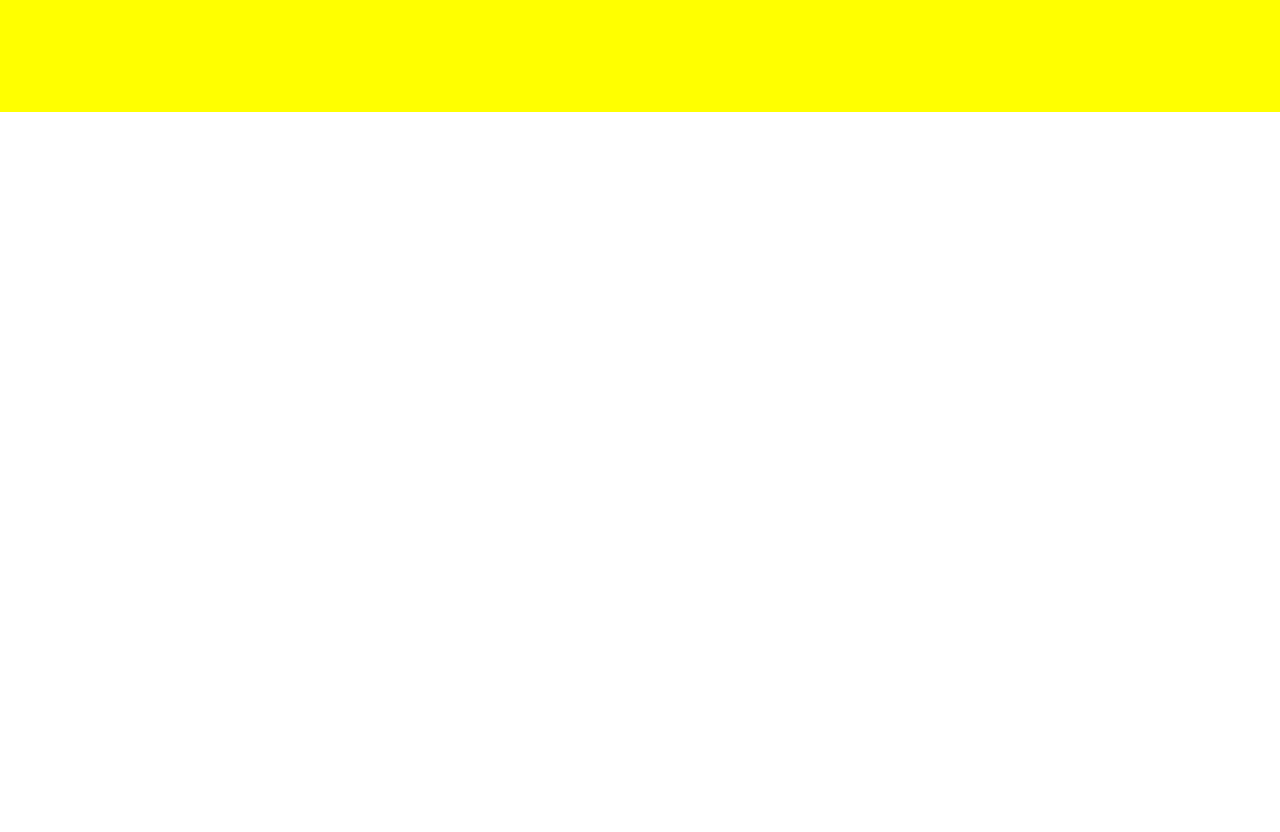
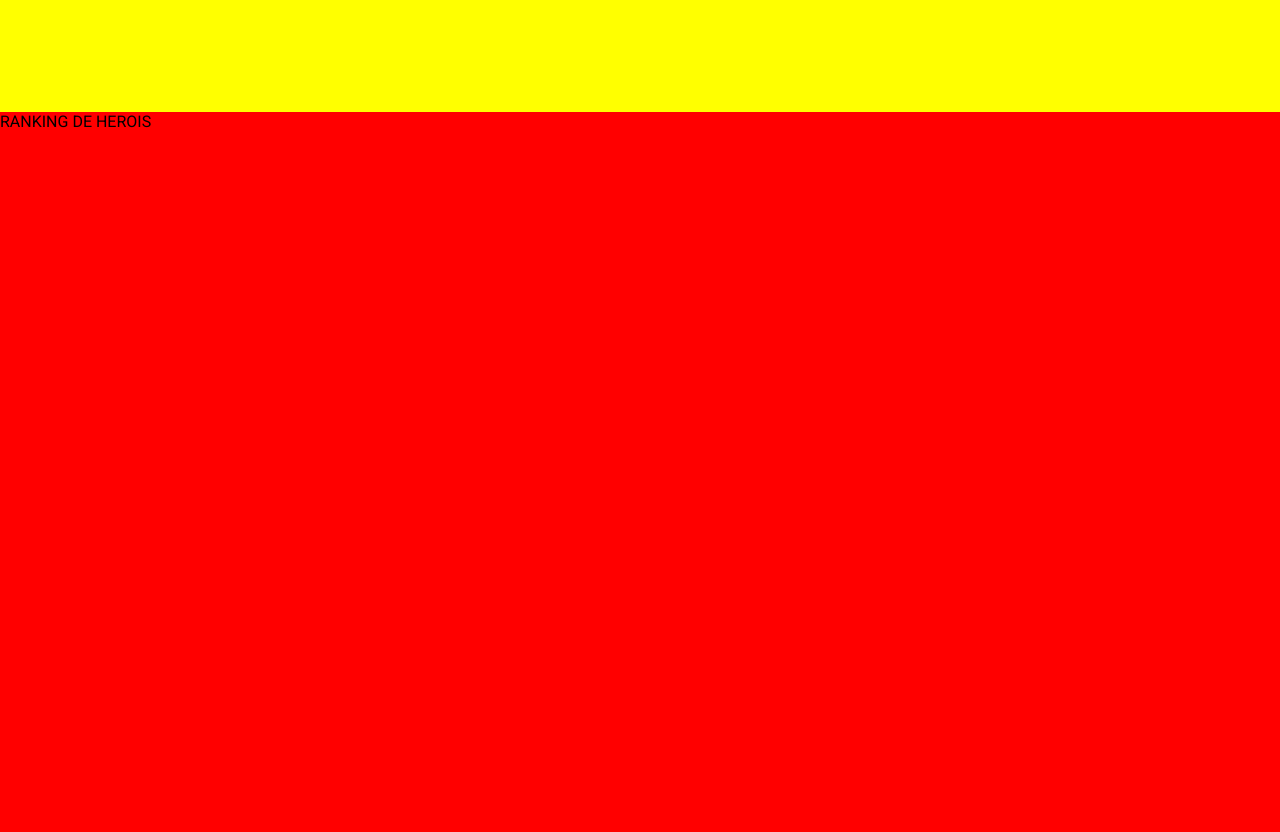
Before and after one commit to lucas-oliveira-viana/mentoria, a plain HTML site: page index.html in a window 1280 px wide. Shown: the part 676-1508 px from the top of the page. Before the commit the page ends 800 px from the top, so only its background shows below. Drawn offline with Linux system fonts and the light colour scheme.

Commit message:
adicionada nova pagina de ranking

```diff
--- a/css/module/main/home.css
+++ b/css/module/main/home.css
@@ -3,10 +3,6 @@
     font-family: 'Roboto';
     display: flex;
     justify-content: space-between;
-}
-
-.home__sinopse {
-    margin-top: 100px;
 }
 
 .sinopse__title {
--- /dev/null
+++ b/css/module/main/ranking.css
@@ -0,0 +1,6 @@
+#ranking {
+    background-color: red;
+    font-family: 'Roboto';
+    display: flex;
+    justify-content: space-between;
+}
--- a/index.html
+++ b/index.html
@@ -9,6 +9,7 @@
     <link rel="stylesheet" href="./css/layout/layout.css">
     <link rel="stylesheet" href="./css/module/navbar.css">
     <link rel="stylesheet" href="./css/module/main/home.css">
+    <link rel="stylesheet" href="./css/module/main/ranking.css">
     <link rel="stylesheet" href="./css/state/navbar.css">
     <link rel="stylesheet" href="./css/state/text.css">
     <title>ONE PUNCH MAN</title>
@@ -60,6 +61,9 @@
                 </div>
             </div>
         </section>
+        <section id="ranking">
+            <span>RANKING DE HEROIS</span>
+        </section>
     </div>
 </body>
 
```
Lines whose indentation alone changed are shown as unchanged.
